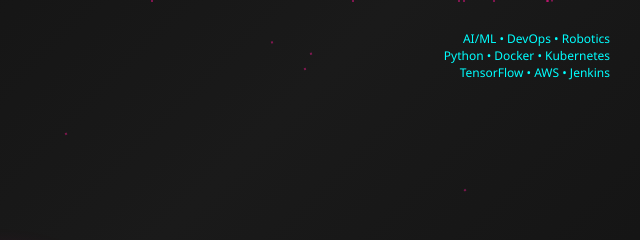
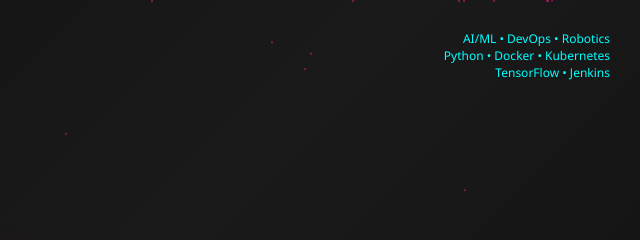
Before and after one commit to limatwo/portfolio-website, a plain HTML site: page index.html in a window 1280 px wide. Shown: the top 240 px of the page, 640-1280 px from the left. Drawn offline with Linux system fonts and the light colour scheme.

Commit message:
Add files via upload

```diff
--- a/index.html
+++ b/index.html
@@ -296,7 +296,7 @@
     <div class="tech-stack">
         <div>AI/ML • DevOps • Robotics</div>
         <div>Python • Docker • Kubernetes</div>
-        <div>TensorFlow • AWS • Jenkins</div>
+        <div>TensorFlow • Jenkins</div>
     </div>
 
     <div class="container">
```
